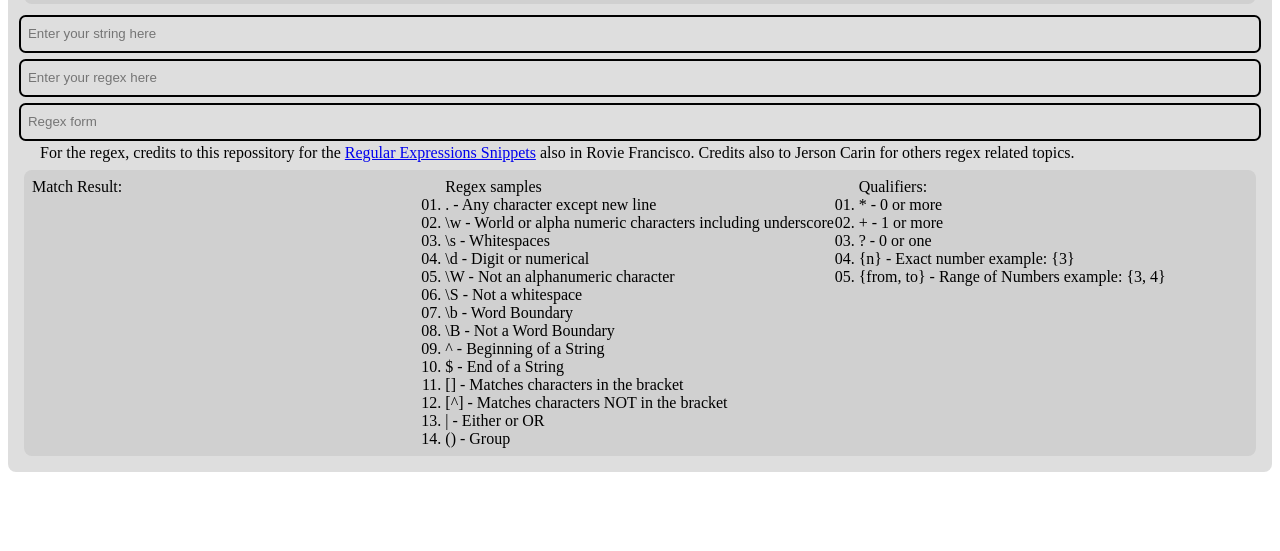
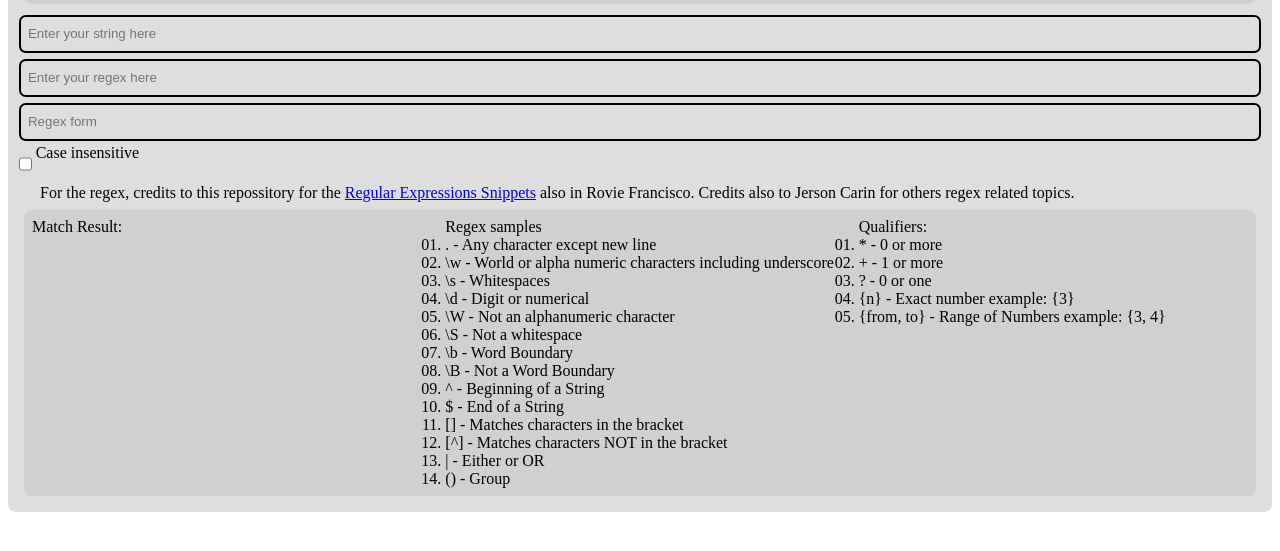
Before and after one commit to RyannKim327/Regular-Expression-Tester, a plain HTML site: page index.html in a window 1280 px wide. Shown: the part 95-646 px from the top of the page. Drawn offline with Linux system fonts and the light colour scheme.

Commit message:
12-29-22 12:05

```diff
--- a/index.html
+++ b/index.html
@@ -18,6 +18,10 @@
 			<input type="text" id="input" onkeyup="func()" placeholder="Enter your string here">
 			<input type="text" id="regex" onkeyup="func()" placeholder="Enter your regex here">
 			<input type="text" id="res" placeholder="Regex form">
+			<span class="inside">
+				<input type="checkbox" id="insensitive" onchange="func()">
+				<label for="insensitive" id="label-insensitive">Case insensitive</label>
+			</span>
 			<p>For the regex, credits to this repossitory for the <a href="https://github.com/CoreyMSchafer/code_snippet/blob/master/Regular-Expressions/snippets.txt">Regular Expressions Snippets</a> also in Rovie Francisco. Credits also to Jerson Carin for others regex related topics.</p>
 			<div class="flex" id="out">
 				<label id="matches">Match Result:</label>
--- a/script.js
+++ b/script.js
@@ -1,6 +1,10 @@
 class regex{
-	constructor(string){
-		this.reg = new RegExp(string, "i")
+	constructor(string, insensitive){
+		if(insensitive){
+			this.reg = new RegExp(string, "")
+		}else{
+			this.reg = new RegExp(string, "i")
+		}
 	}
 	test(str){
 		return this.reg.test(str)
@@ -13,10 +17,13 @@ let _i = document.getElementById("input")
 let regx = document.getElementById("regex")
 let res = document.getElementById("res")
 let match = document.getElementById("matches")
+let insensitive = document.getElementById("insensitive")
+let label = document.getElementById("label-insensitive")
 function func(){
 	let i = _i.value
 	let r = regx.value
-	let reg = new regex(r)
+	label.textContent = (insensitive.checked) ? "Case Sensitive" : "Case Insensitive"
+	let reg = new regex(r, insensitive.checked)
 	if(r == "" || i == ""){
 		input.style.borderColor = "#000000"
 		regx.style.borderColor = "#000000"
@@ -41,7 +48,11 @@ function func(){
 		}
 		m += "</ol>"
 		match.innerHTML = "Matches Result: " + li
-		res.value = `/${r}/i`
+		if(insensitive.checked){
+			res.value = `/${r}/i`
+		}else{
+			res.value = `/${r}/`
+		}
 	}else{
 		input.style.borderColor = "red"
 		regx.style.borderColor = "red"
--- a/styles.css
+++ b/styles.css
@@ -4,6 +4,7 @@
 	border: none;
 	box-sizing: 0;
 	outline: 0;
+	user-select: none;
 }
 div{
 	background-color: #dedede;
@@ -43,6 +44,10 @@ div input{
 div p{
 	margin-left: 1.5em;
 }
+div .inside{
+	display: flex;
+	flex-direction: row;
+}
 @media only screen and (min-width: 760px){
 	div input{
 		height: 2.5em;
```
